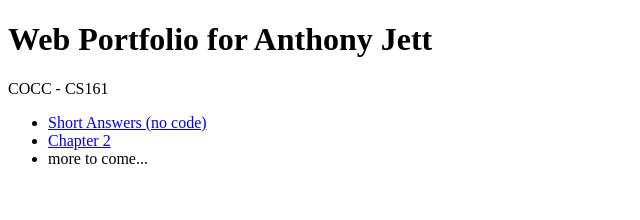
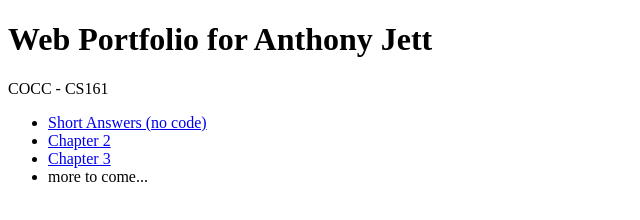
Before and after one commit to anthonyjett/anthonyjett.github.io, a plain HTML site: page CS161/index.html in a window 1280 px wide. Shown: the whole page, without its empty margins (0-640 px from the left). Drawn offline with Linux system fonts and the light colour scheme.

Commit message:
Chapter 3 update
Created chapter 3, index file, and exercise 3.9.

```diff
--- a/CS161/index.html
+++ b/CS161/index.html
@@ -7,8 +7,9 @@
         <h1>Web Portfolio for Anthony Jett</h1>
         <p>COCC - CS161</p>
         <ul>
-            <li><a href = "https://docs.google.com/document/d/1xMolfMsHBpFP8Cdwt_NXJpOmgjE6evfmPFrLl91Dr7g/edit?usp=sharing">Short Answers (no code)</a></li>
+            <li><a href ="https://docs.google.com/document/d/1xMolfMsHBpFP8Cdwt_NXJpOmgjE6evfmPFrLl91Dr7g/edit?usp=sharing">Short Answers (no code)</a></li>
             <li><a href="Chapter_2/index.html">Chapter 2</a></li>
+            <li><a href="Chapter_3/index.html">Chapter 3</a></li>
             <li>more to come...</li>
         </ul>
     </body>
```
